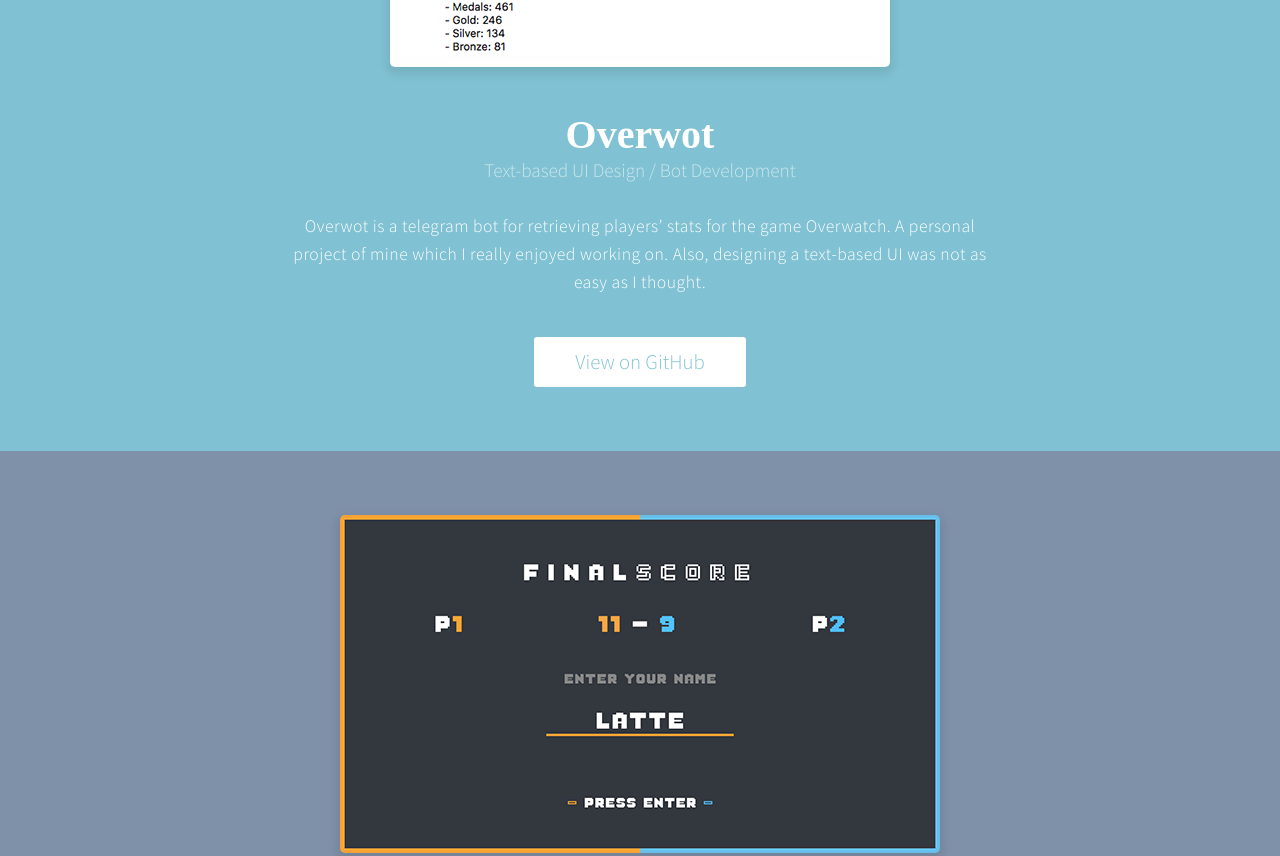
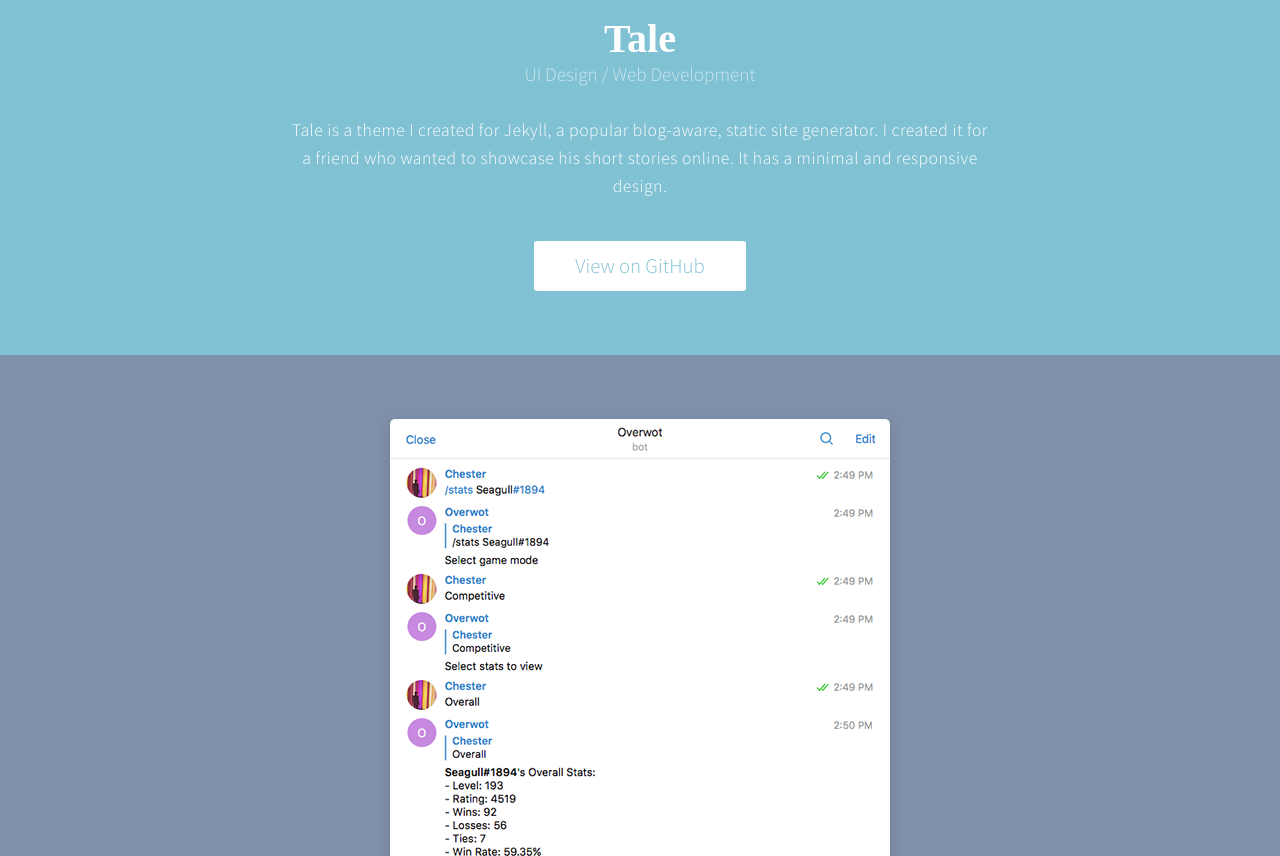
Before and after one commit to chesterhow/portfolio, a plain HTML site: page index.html in a window 1280 px wide. Shown: the part 4892-5748 px from the top of the page. Drawn offline with Linux system fonts and the light colour scheme; a web font is replaced by a local one.

Commit message:
Add new project: Tale

```diff
--- a/index.html
+++ b/index.html
@@ -83,6 +83,18 @@
 
         <div class="project-blue">
           <div class="project-content">
+            <img src="images/tale.png" alt="Tale" class="project-img-landscape">
+            <h2>Tale</h2>
+            <h4>UI Design / Web Development</h4>
+            <p>
+              Tale is a theme I created for Jekyll, a popular blog-aware, static site generator. I created it for a friend who wanted to showcase his short stories online. It has a minimal and responsive design.
+            </p>
+            <a href="https://github.com/chesterhow/tale" target="_blank" class="link-button">View on GitHub</a>
+          </div>
+        </div>
+
+        <div class="project-darkblue">
+          <div class="project-content">
             <img src="images/overwot.png" alt="Overwot" class="project-img-portrait">
             <h2>Overwot</h2>
             <h4>Text-based UI Design / Bot Development</h4>
@@ -93,7 +105,7 @@
           </div>
         </div>
 
-        <div class="project-darkblue">
+        <div class="project-orange">
           <div class="project-content">
             <img src="images/pongstar.png" alt="Pongstar" class="project-img-landscape">
             <h2>Pongstar</h2>
@@ -105,7 +117,7 @@
           </div>
         </div>
 
-        <div class="project-orange">
+        <div class="project-green">
           <div class="project-content">
             <img src="images/three-chances.png" alt="Three Chances" class="project-img-portrait">
             <h2>Three Chances</h2>
```
Also changed, not shown: images/tale.png (added).
